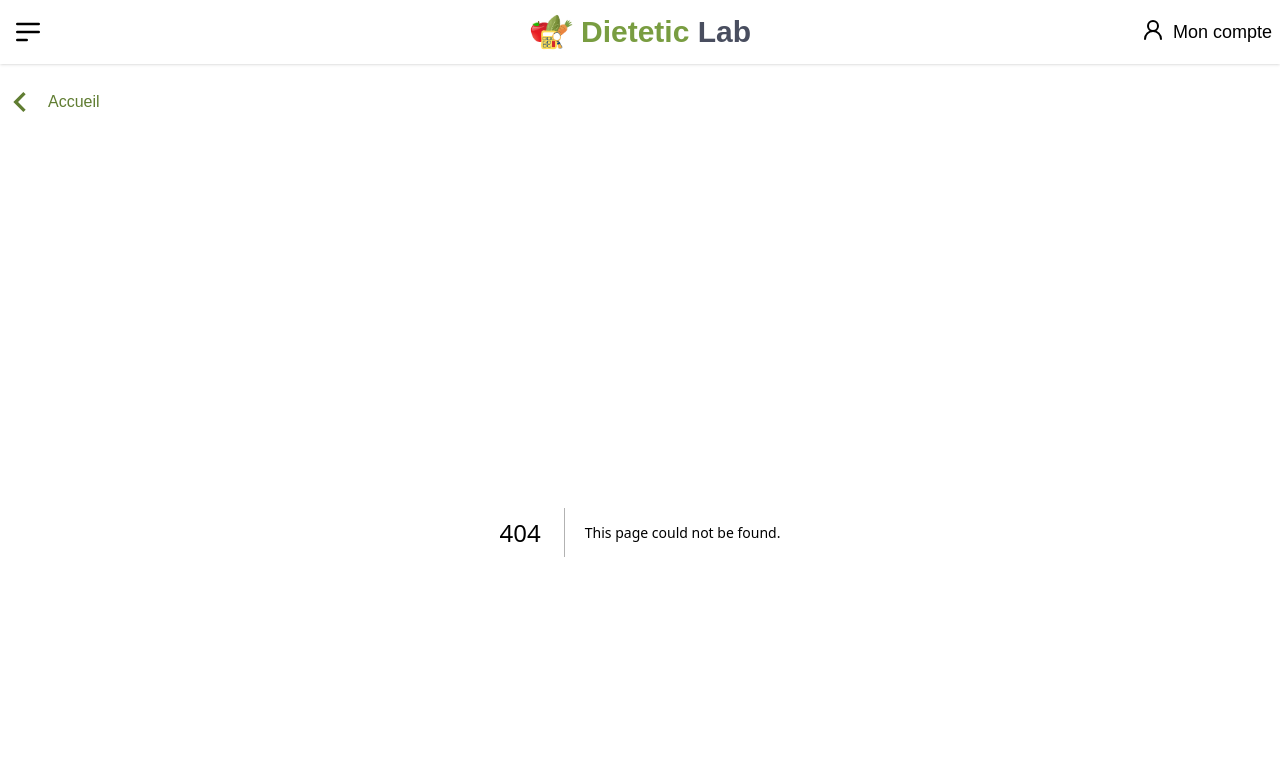
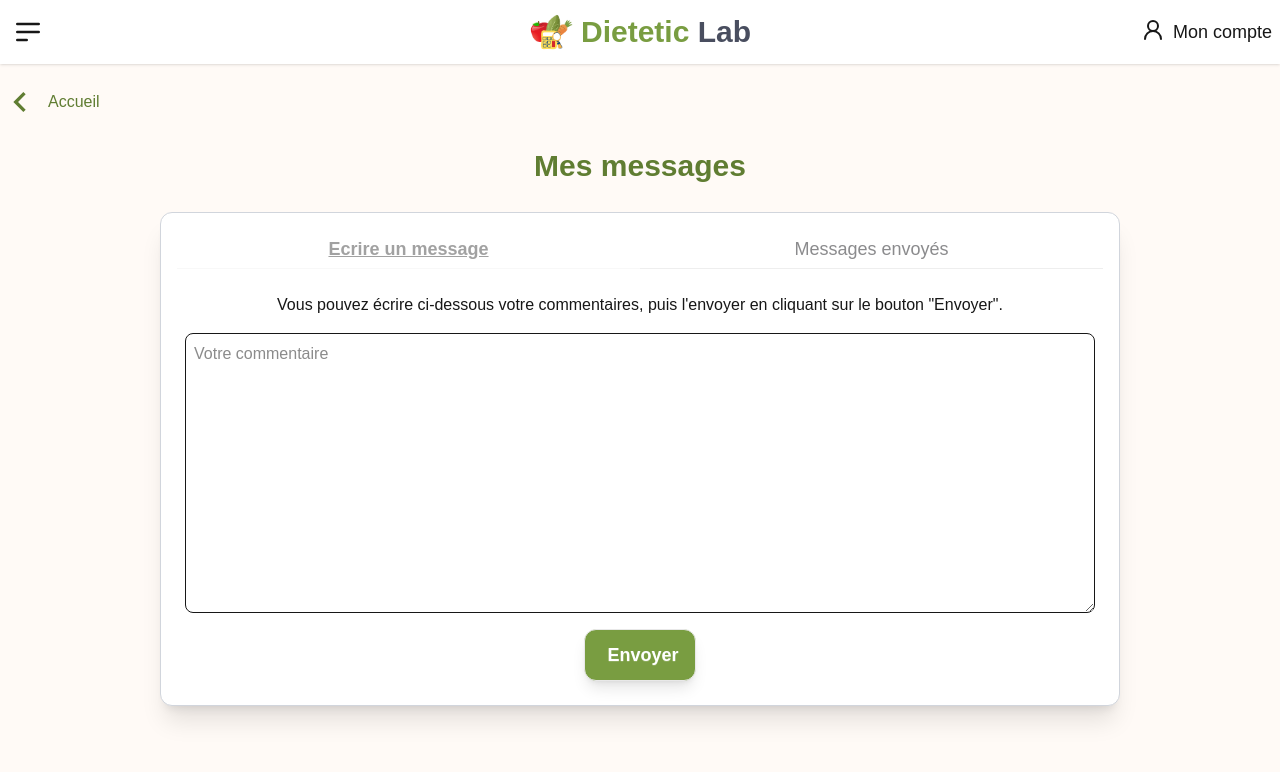
Before and after one commit to Edwige08/dietetic_lab_front, a Next.js app: page /personnalProfile/writeMessage in a window 1280 px wide. Before the commit this address had no page. Shown: the top 772 px of the page. Built offline with nearby package versions, Linux system fonts and the light colour scheme.

Commit message:
feature: the user can now leave a comment and see their comment history

```diff
--- /dev/null
+++ b/src/app/personnalProfile/writeMessage/page.tsx
@@ -0,0 +1,37 @@
+'use client';
+
+import ButtonGreen from "@/components/ButtonGreen"
+import SeeMessages from "@/components/SeeMessages";
+import Title from "@/components/Title"
+import WriteMessage from "@/components/WriteMessage";
+import { ChevronRight } from "lucide-react";
+import { useState } from "react";
+
+export default function Home() {
+    const [comment, setComment] = useState<string>("");
+    const [seeWriteMessage, setSeeWriteMessage] = useState<boolean>(true);
+
+    const handleChangeSeerWrite = () => {
+        setSeeWriteMessage(!seeWriteMessage);
+    }
+
+    return (
+        <div className="flex flex-col items-center">
+            <Title text="Mes messages" />
+            <div
+                className="flex flex-col gap-4 p-4 m-3 w-[90%] md:w-[75%] bg-white border border-gray-300 rounded-xl shadow-xl"
+            >
+                <div role="tablist" className="tabs tabs-lift">
+                    <button role="tab" onClick={handleChangeSeerWrite} className={`tab w-[50%] text-lg ${seeWriteMessage ? "tab-active font-bold underline" : ""}`} disabled={seeWriteMessage}>Ecrire un message</button>
+                    <button role="tab" onClick={handleChangeSeerWrite} className={`tab w-[50%] text-lg ${seeWriteMessage ? "" : "tab-active font-bold underline"}`} disabled={!seeWriteMessage}>Messages envoyés</button>
+                </div>
+
+                {seeWriteMessage ?
+                    <WriteMessage />
+                    :
+                    <SeeMessages onClick={handleChangeSeerWrite} />
+                }
+            </div>
+        </div>
+    )
+}
--- /dev/null
+++ b/src/components/SeeMessages.tsx
@@ -0,0 +1,100 @@
+'use client';
+
+import { useUser } from "@/contexts/UserContext";
+import { Comments } from "@/types/Comments";
+import { ChevronRight } from "lucide-react";
+import { MouseEventHandler, useEffect, useState } from "react";
+
+export default function SeeMessages(props: { onClick: MouseEventHandler<HTMLButtonElement> }) {
+    const { isAuthenticated } = useUser();
+
+    const [message, setMessage] = useState<string>();
+    const [comments, setComments] = useState<Comments[]>([]);
+    const [isLoading, setIsLoading] = useState<boolean>(false);
+
+    async function getUserComments() {
+        setMessage("");
+        console.log("hello");
+        setIsLoading(true);
+
+
+        if (!isAuthenticated) {
+            setMessage("Vous devez être connecté pour créer une base de données");
+            return;
+        }
+
+        try {
+            const token = localStorage.getItem('access_token');
+
+            const response = await fetch(`${process.env.NEXT_PUBLIC_BACK_END_URL}/api/v1/commentaries/`, {
+                headers: {
+                    'Content-Type': 'application/json',
+                    'Authorization': `Bearer ${token}`,
+                },
+            });
+
+            if (!response.ok) {
+                setIsLoading(false);
+                throw new Error(`❌ Erreur ${response.status} : ${response.statusText}`)
+            }
+
+            const data = await response.json();
+            console.log("🎁🎁 data : ", data.results);
+            setComments(data.results);
+            setIsLoading(false);
+
+        } catch (error) {
+            const errorMessage = error instanceof Error ? error.message : 'Une erreur est survenue';
+            console.log(errorMessage);
+            setIsLoading(false);
+        }
+    }
+
+    useEffect(() => {
+        if (isAuthenticated) getUserComments();
+    }, [isAuthenticated])
+
+    return (
+        <div>
+            {isLoading ?
+                <div className="flex flex-col gap-4">
+                    <div className="skeleton h-25 w-full"></div>
+                    <div className="skeleton h-32 w-full"></div>
+                </div>
+                :
+                <div>
+                    {comments && comments.length > 0 ?
+                        <div className="flex flex-col gap-2">
+                            {comments.map((comment) => (
+                                <div className="border p-2 rounded-lg">
+                                    <p className="italic text-(--greenSecondColor)">
+                                        Ecrit le : {comment.created_at}
+                                    </p>
+                                    <p className=" text-(--grayColor)">
+
+                                        {comment.description}
+                                    </p>
+                                </div>
+                            ))}
+                        </div>
+                        :
+                        <div className="py-2 text-center">
+                            <p className="pb-10">
+                                Pour le moment vous n'avez écrit aucun message. <br />
+                                N'hésitez pas à me faire part de vos retours ou suggestions.
+                            </p>
+                            <div className="flex flex-row justify-center">
+                                <button onClick={props.onClick} className="link link-primary flex flex-row gap-2 border px-5 py-2 rounded-lg">
+                                    <ChevronRight />
+                                    <p>
+                                        Ecrire un message
+                                    </p>
+                                </button>
+                            </div>
+                        </div>
+                    }
+                </div>
+            }
+        </div>
+    )
+}
--- /dev/null
+++ b/src/components/WriteMessage.tsx
@@ -0,0 +1,82 @@
+'use client';
+
+import { useState } from "react";
+import ButtonGreen from "./ButtonGreen";
+import { useUser } from "@/contexts/UserContext";
+
+export default function WriteMessage() {
+    const { isAuthenticated } = useUser();
+
+    const [comment, setComment] = useState<string>("");
+    const [message, setMessage] = useState<string>();
+
+    async function handleSubmit(event: React.FormEvent) {
+        event.preventDefault();
+        setMessage("");
+
+        if (!isAuthenticated) {
+            setMessage("Vous devez être connecté pour créer une base de données");
+            return;
+        }
+
+        if (comment === "") {
+            setMessage("Vous n'avez rien écrit 🤷‍♀️");
+            return;
+        }
+
+        try {
+            const token = localStorage.getItem('access_token');
+
+            const response = await fetch(`${process.env.NEXT_PUBLIC_BACK_END_URL}/api/v1/commentaries/`, {
+                method: 'POST',
+                headers: {
+                    'Content-Type': 'application/json',
+                    'Authorization': `Bearer ${token}`,
+                },
+                body: JSON.stringify({ description: comment })
+            })
+            const data = await response.json();
+            console.log("DATA : ", data);
+
+
+            if (!response.ok) {
+                console.log("ATTENTION ! response : ", response);
+
+                throw new Error(data.detail || data.message || `Erreur ${response.status}`)
+            }
+
+            setMessage("✅ Votre message a bien été envoyé");
+            setComment("");
+
+        } catch (error) {
+            const errorMessage = error instanceof Error ? error.message : "❌ Une erreur est survenue lors de la création de la base de donneés"
+            console.log("errorMessage : ", errorMessage);
+
+            setMessage(errorMessage);
+        }
+    }
+    const handleChange = (event: React.ChangeEvent<HTMLTextAreaElement>) => {
+        const { value } = event.target;
+        setComment(value);
+    }
+
+    return (
+        <div>
+            <form onSubmit={handleSubmit} className="flex flex-col gap-2 mx-2">
+                {message &&
+                    <div className="flex flex-row justify-center">
+                        <p className="border text-center p-2 rounded-lg w-fit bg-(--yellowColor)">{message}</p>
+                    </div>
+                }
+                <p className="py-2 text-center">
+                    Vous pouvez écrire ci-dessous votre commentaires, puis l'envoyer en cliquant sur le bouton "Envoyer".
+                </p>
+                <textarea name="comment" id="" placeholder="Votre commentaire" className="border rounded-lg p-2 h-70" value={comment} onChange={handleChange} />
+
+                <div className="flex flex-col items-center py-2">
+                    <ButtonGreen text="Envoyer" />
+                </div>
+            </form>
+        </div>
+    )
+}
--- /dev/null
+++ b/src/types/Comments.tsx
@@ -0,0 +1,6 @@
+export interface Comments {
+    id: number,
+    description: string,
+    is_visible: boolean,
+    created_at: string,
+}
```
